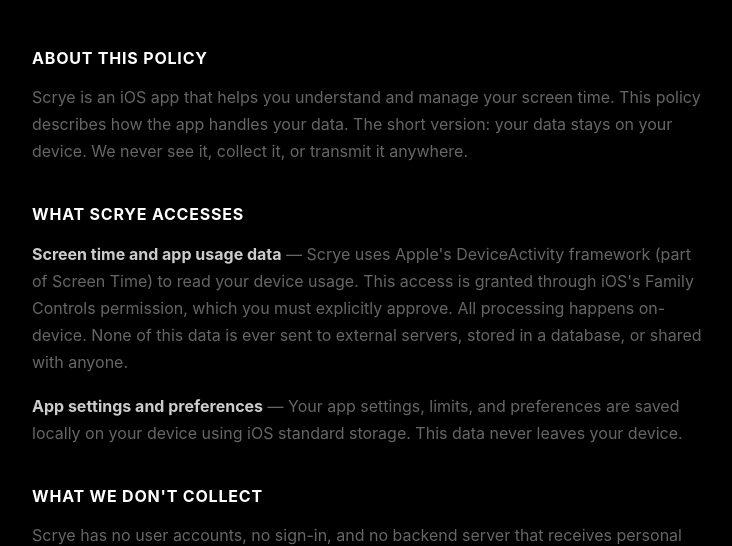
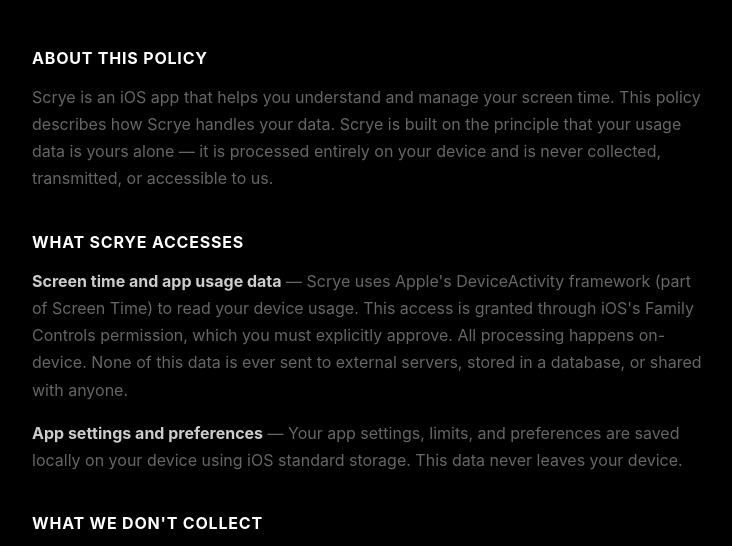
Before and after one commit to ryhams/scrye_website, a plain HTML site: page privacy.html in a window 1280 px wide. Shown: the part 224-770 px from the top of the page, without its empty margins (272-1004 px from the left). Drawn offline with Linux system fonts and the light colour scheme.

Commit message:
Remove casual short version line

```diff
--- a/privacy.html
+++ b/privacy.html
@@ -32,7 +32,7 @@
   <p class="meta">Last updated: March 16, 2026</p>
 
   <h2>About This Policy</h2>
-  <p>Scrye is an iOS app that helps you understand and manage your screen time. This policy describes how the app handles your data. The short version: your data stays on your device. We never see it, collect it, or transmit it anywhere.</p>
+  <p>Scrye is an iOS app that helps you understand and manage your screen time. This policy describes how Scrye handles your data. Scrye is built on the principle that your usage data is yours alone — it is processed entirely on your device and is never collected, transmitted, or accessible to us.</p>
 
   <h2>What Scrye Accesses</h2>
   <p><strong>Screen time and app usage data</strong> — Scrye uses Apple's DeviceActivity framework (part of Screen Time) to read your device usage. This access is granted through iOS's Family Controls permission, which you must explicitly approve. All processing happens on-device. None of this data is ever sent to external servers, stored in a database, or shared with anyone.</p>
```
